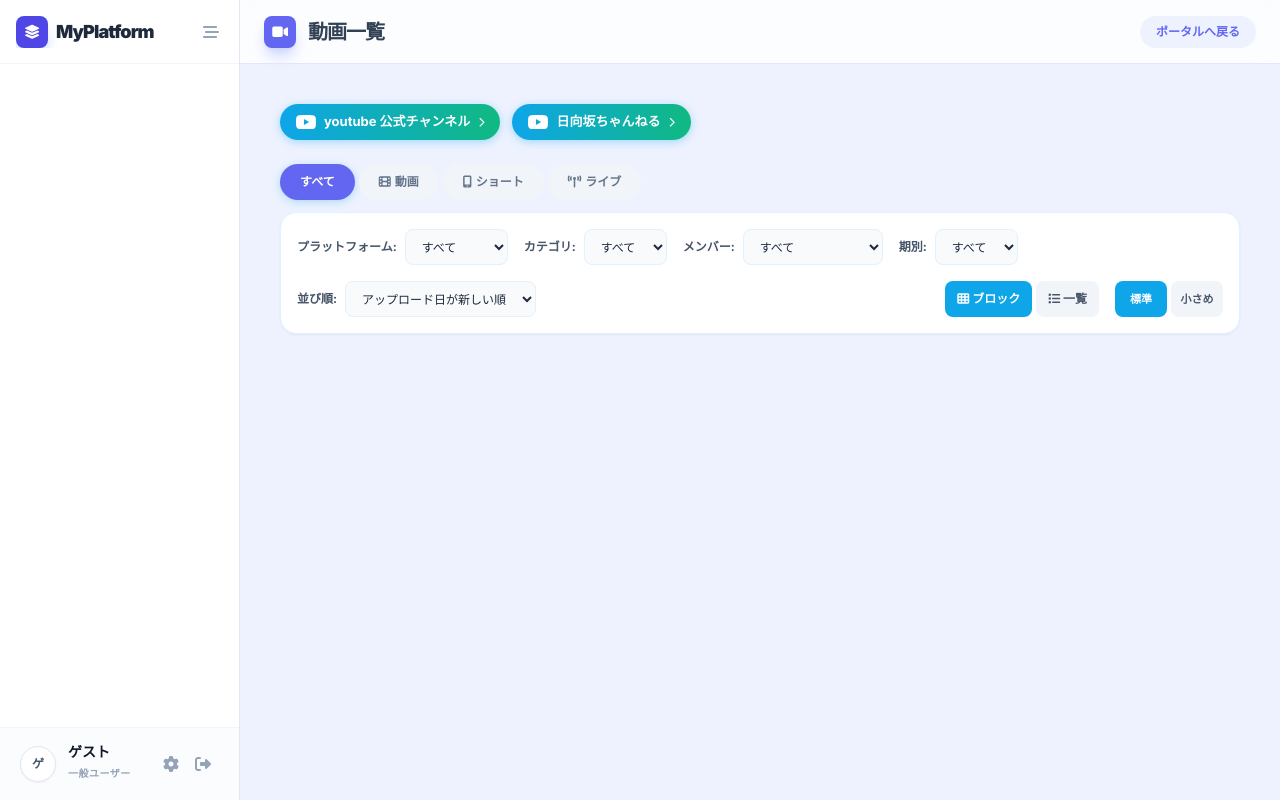
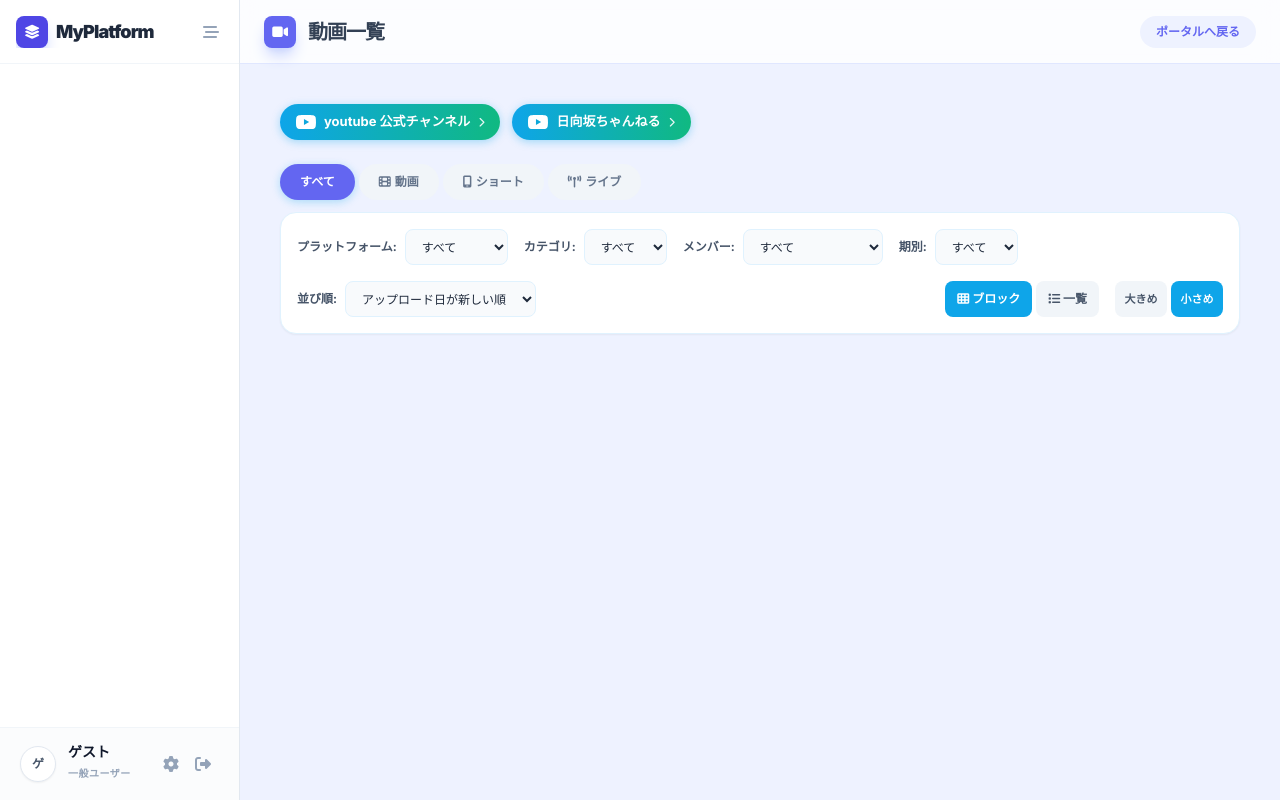
Before and after one commit to takahashi9336/haitaka, a PHP site: page /apps/Hinata/Views/media_list.php in a window 1280 px wide. Run offline with PHP 8.4, Linux system fonts and the light colour scheme; the template is opened without the code that fills it, so the values that code supplies are empty; some libraries are stand-ins or nearby versions.

Commit message:
日向坂、スマホの見た目改善

```diff
--- a/private/apps/Hinata/Views/media_list.php
+++ b/private/apps/Hinata/Views/media_list.php
@@ -306,10 +306,10 @@ require_once __DIR__ . '/../../../components/theme_from_session.php';
                                         </button>
                                     </div>
                                     <div class="flex items-center gap-1">
-                                        <button id="btnCardSizeNormal" class="h-9 px-2 bg-sky-500 text-white rounded-lg text-[11px] font-bold transition min-w-[52px]">
-                                            標準
+                                        <button id="btnCardSizeNormal" class="h-9 px-2 bg-slate-100 text-slate-600 rounded-lg text-[11px] font-bold transition min-w-[52px]">
+                                            大きめ
                                         </button>
-                                        <button id="btnCardSizeSmall" class="h-9 px-2 bg-slate-100 text-slate-600 rounded-lg text-[11px] font-bold transition min-w-[52px]">
+                                        <button id="btnCardSizeSmall" class="h-9 px-2 bg-sky-500 text-white rounded-lg text-[11px] font-bold transition min-w-[52px]">
                                             小さめ
                                         </button>
                                     </div>
@@ -362,7 +362,7 @@ require_once __DIR__ . '/../../../components/theme_from_session.php';
         let currentRotation = 0;
         let hasMore = true;
         let currentView = 'grid'; // 'grid' or 'list'
-        let currentCardSize = 'normal'; // 'normal' or 'small'
+        let currentCardSize = 'small'; // 'normal'(大きめ) or 'small'(小さめ) デフォルトは小さめ
         let currentMediaType = ''; // '' | 'video' | 'short' | 'live'
         let renderedCategoryHeaders = new Set(); // メンバー/期別絞り込み時のカテゴリ帯用
         // カテゴリ表示順（その他は常に最後）
@@ -374,7 +374,8 @@ require_once __DIR__ . '/../../../components/theme_from_session.php';
             filterMember.value = urlParams.get('member_id');
         }
 
-        // 初回ロード
+        // 初回ロード（デフォルト小さめのレイアウトを適用）
+        updateVideoContainerLayout();
         loadVideos();
 
         // 無限スクロール監視
--- a/private/apps/Hinata/Views/portal.php
+++ b/private/apps/Hinata/Views/portal.php
@@ -249,8 +249,8 @@ function oshiImgSrc(?string $imageUrl): string {
                                     $mainLevel = (int)$mainOshi['level'];
                                     $mainLabel = FavoriteModel::LEVEL_LABELS[$mainLevel] ?? '';
                                 ?>
-                                <div class="flex gap-5 h-full">
-                                    <div class="w-36 md:w-44 rounded-xl overflow-hidden bg-slate-100 shrink-0 shadow-md self-stretch">
+                                <div class="flex flex-col md:flex-row gap-4 md:gap-5 h-full">
+                                    <div class="w-36 h-36 md:w-44 md:h-auto rounded-xl overflow-hidden bg-slate-100 shrink-0 shadow-md mx-auto md:mx-0 md:self-stretch">
                                         <?php if ($mainOshi['image_url']): ?>
                                         <img id="oshiMainImg" src="<?= oshiImgSrc($mainOshi['image_url']) ?>" class="w-full h-full object-cover" alt="">
                                         <?php else: ?>
```
